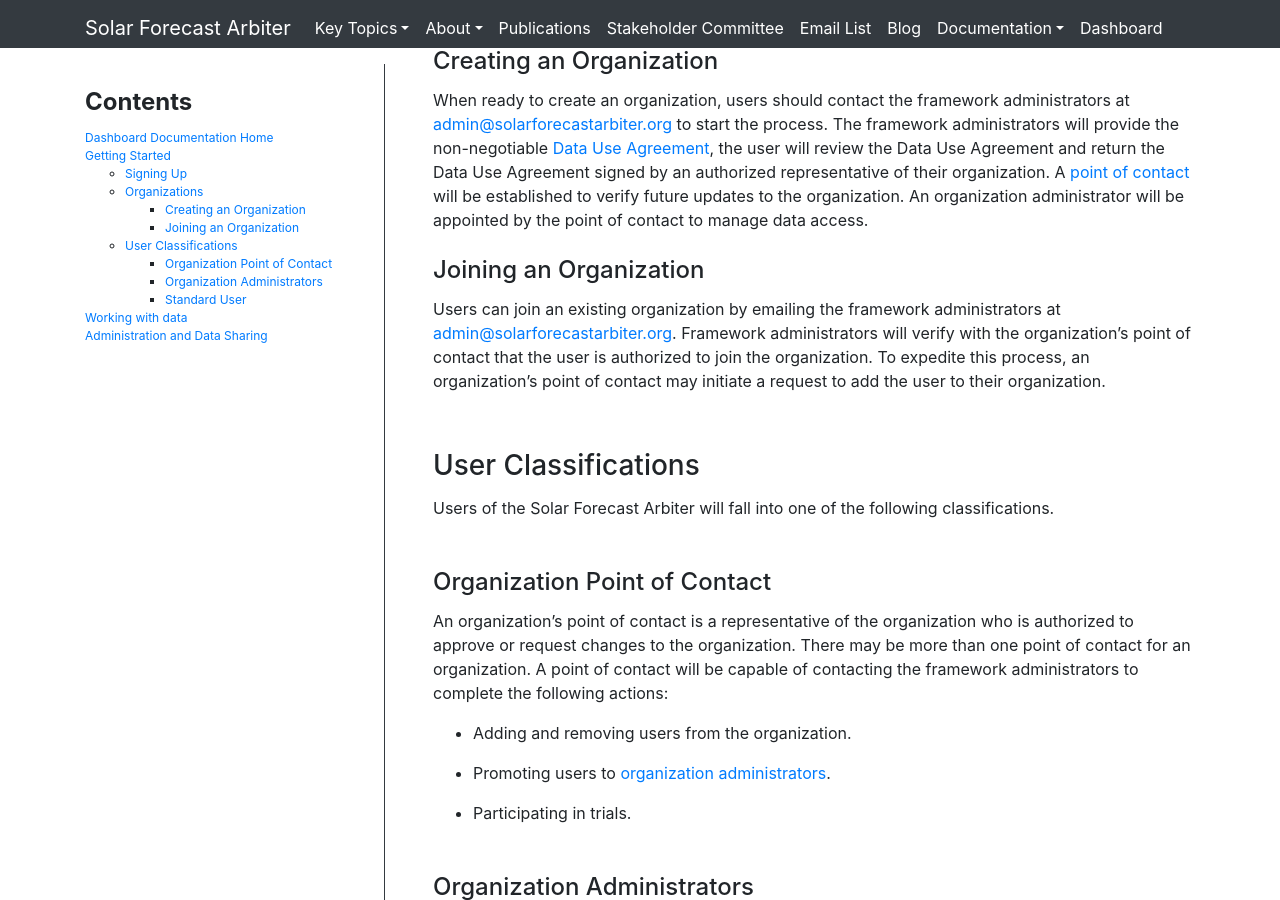
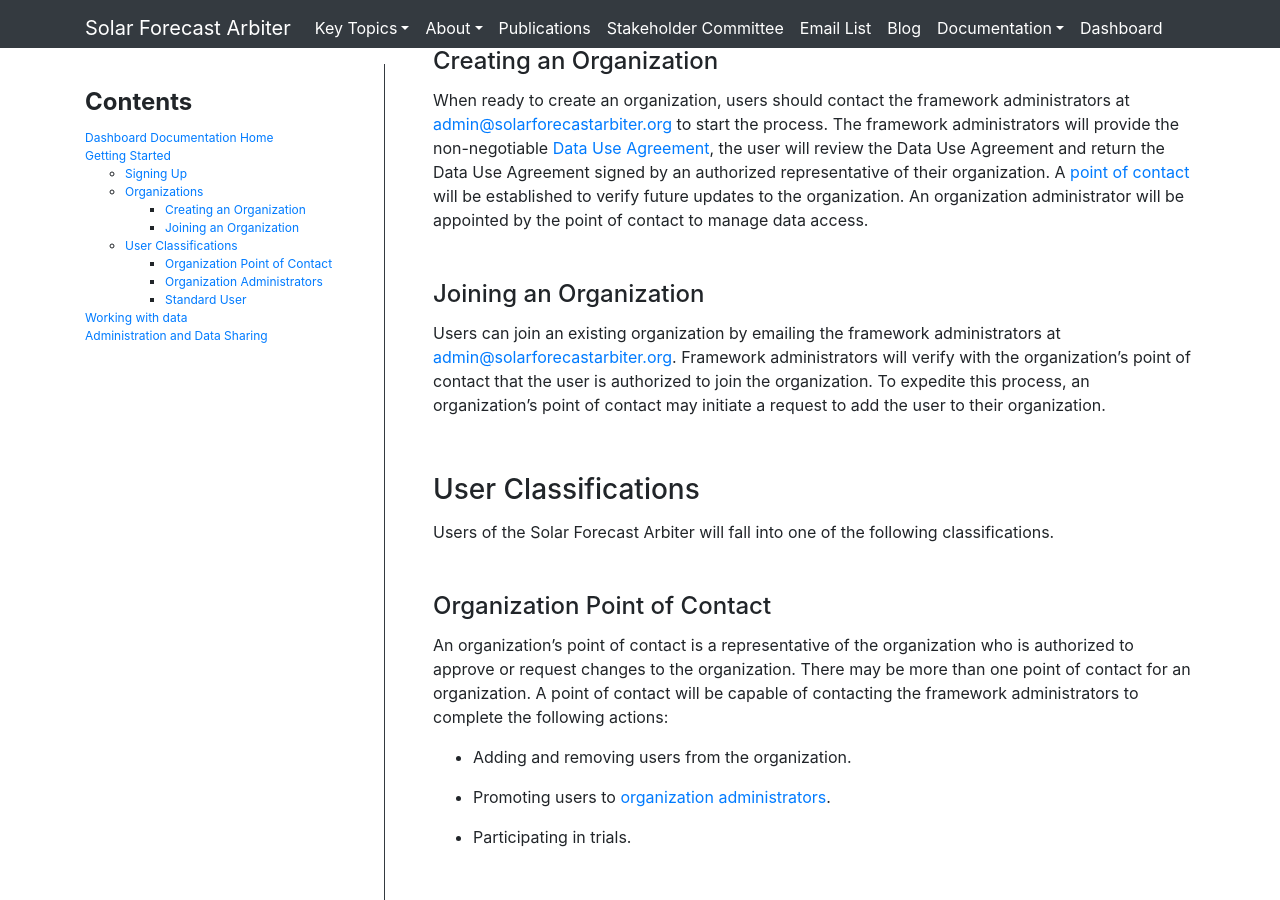
Before and after one commit to SolarArbiter/SolarArbiter.github.io, a Jekyll site: the page built from dashboard_getting_started.md, in a window 1280 px wide and 900 px high, scrolled down 732 px. Built offline with Jekyll 4.4.1, drawn with Linux system fonts in a browser that asks for light colours; our own code applies the rules of GitHub Pages for plain Markdown files.

Commit message:
add missing anchor class to joining an organization

```diff
--- a/dashboard_getting_started.md
+++ b/dashboard_getting_started.md
@@ -47,6 +47,8 @@
 contact to manage data access.
 
 #### Joining an Organization
+{: .anchor}
+
 Users can join an existing organization by emailing the framework
 administrators at [admin@solarforecastarbiter.org](mailto:admin@solarforecastarbiter.org).
 Framework administrators will verify with the organization's point of contact
```
